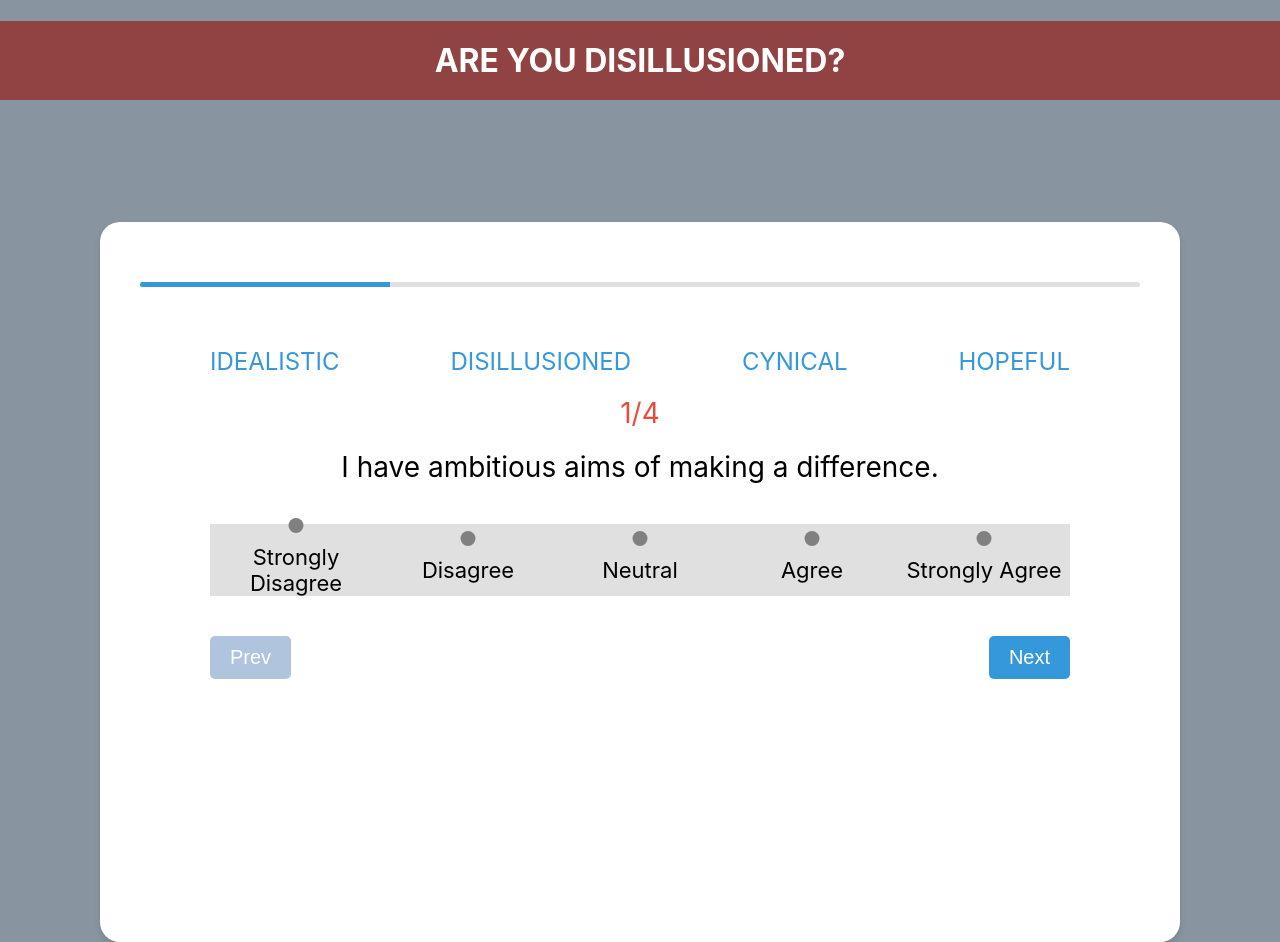
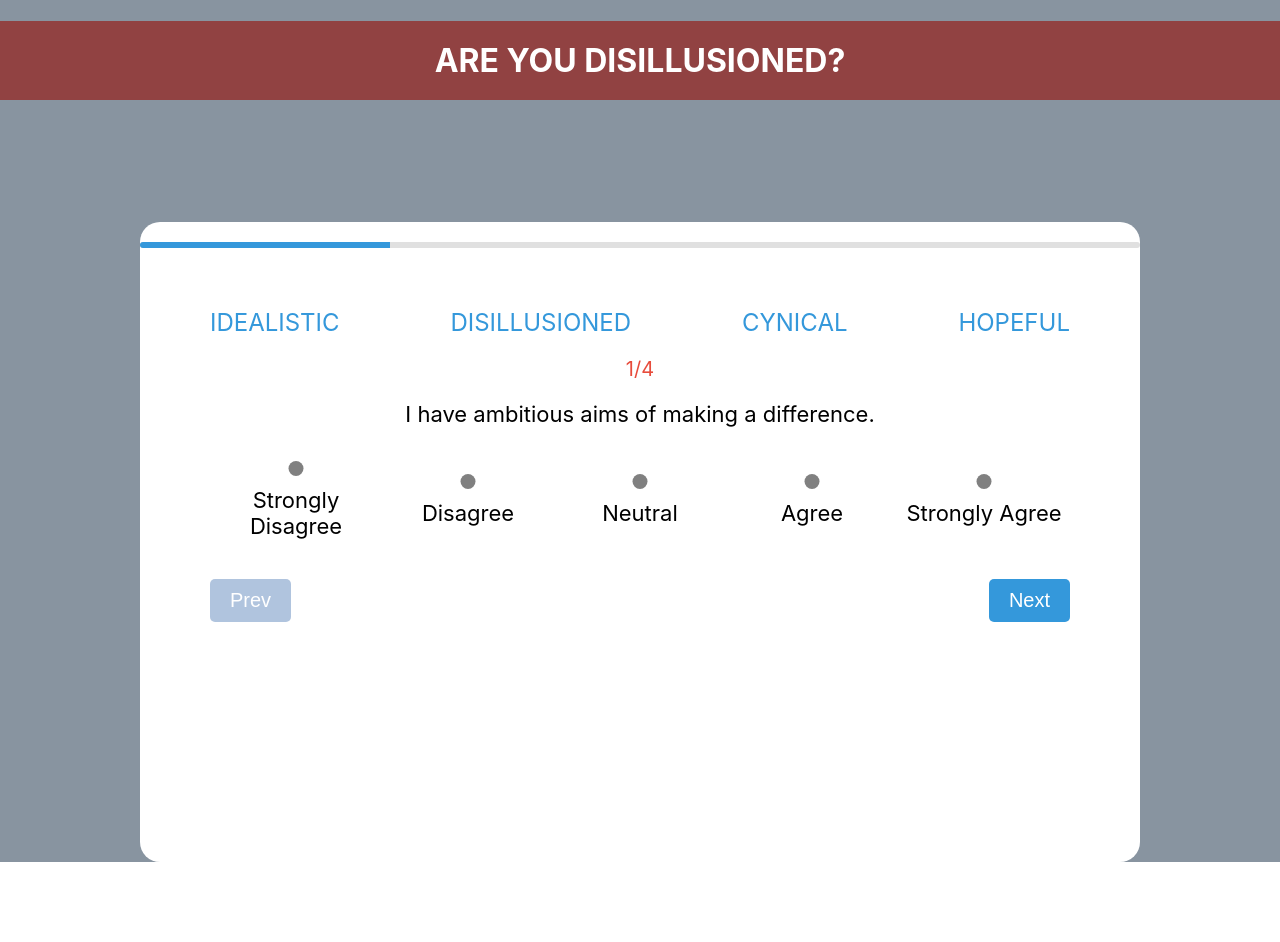
Before and after one commit to shaileshsiingh/ProgressBar, a React (Create React App) app: page / in a window 1280 px wide. After the commit the page ends 862 px from the top, so only its background shows below. Built offline with nearby package versions, Linux system fonts and the light colour scheme.

Commit message:
third commit5

```diff
--- a/src/components/Question.css
+++ b/src/components/Question.css
@@ -20,13 +20,13 @@
 }
 
 .question-number {
-  font-size: 28px;
+  font-size: 20px;
   color: #e74c3c;
   margin-bottom: 20px;
 }
 
 .question-text {
-  font-size: 28px;
+  font-size: 22px;
   margin-bottom: 40px;
   width: 100%;
 }
@@ -47,7 +47,6 @@
 .slider-line {
   position: relative;
   width: 100%;
-  background-color: #e0e0e0;
   display: flex;
   align-items: center;
   justify-content: space-between;
--- a/src/components/Quiz.css
+++ b/src/components/Quiz.css
@@ -2,10 +2,8 @@
     margin-top: 100px; /* Increased margin-top for gap between header and content */
     background: white;
     border-radius: 20px;
-    box-shadow: 0 4px 6px rgba(0, 0, 0, 0.1);
     width: 80%;
     max-width: 1000px;
-    padding: 40px;
     display: flex;
     flex-direction: column;
     align-items: center;
@@ -22,7 +20,7 @@
 
   .progress-indicator {
     background-color: #3498db;
-    height: 5px;
+    height: 6px;
   }
 
   .completion-message {
```
